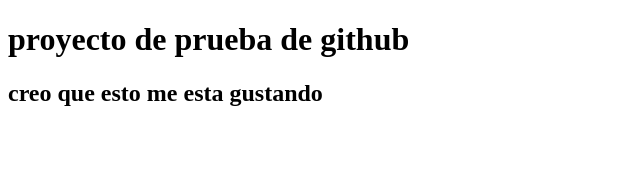
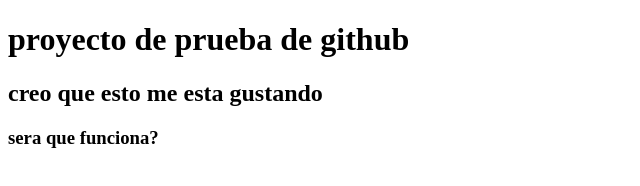
Before and after one commit to Juantrrs08/Juantrrs.github.io, a plain HTML site: page index.html in a window 1280 px wide. Shown: the whole page, without its empty margins (0-640 px from the left). Drawn offline with Linux system fonts and the light colour scheme.

Commit message:
Update index.html

```diff
--- a/index.html
+++ b/index.html
@@ -8,5 +8,6 @@
 <body>
     <h1>proyecto de prueba de github</h1>
     <h2>creo que esto me esta gustando</h2>
+    <h3>sera que funciona?</h3>
 </body>
 </html>
```
